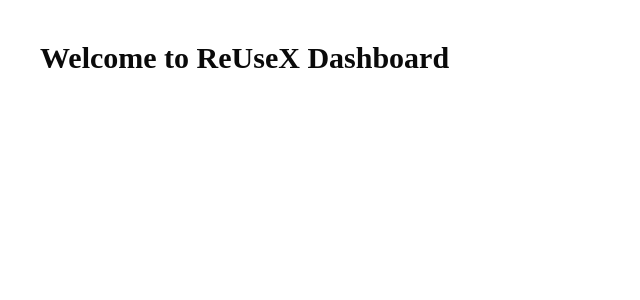
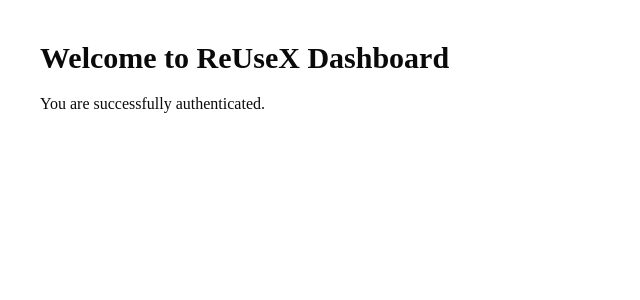
Before and after one commit to Yuvraj-29/ReUseX, a Next.js app in the folder reusex/: page /dashboard in a window 1280 px wide. Shown: the top 300 px of the page, without its empty margins (0-640 px from the left). Built offline with nearby package versions, Linux system fonts and the light colour scheme; no server answers; sample sign-in values are in the browser's storage.

Commit message:
Add application route structure

```diff
--- a/reusex/app/dashboard/page.tsx
+++ b/reusex/app/dashboard/page.tsx
@@ -13,6 +13,10 @@
       <h1 className="text-3xl font-bold">
         Welcome to ReUseX Dashboard
       </h1>
+
+      <p className="mt-4">
+        You are successfully authenticated.
+      </p>
     </main>
   );
 }
--- /dev/null
+++ b/reusex/app/listings/page.tsx
@@ -0,0 +1,3 @@
+export default function Page() {
+  return <h1>Listings</h1>;
+}
--- /dev/null
+++ b/reusex/app/marketplace/page.tsx
@@ -0,0 +1,3 @@
+export default function Page() {
+  return <h1>Marketplace</h1>;
+}
--- /dev/null
+++ b/reusex/app/messages/page.tsx
@@ -0,0 +1,3 @@
+export default function Page() {
+  return <h1>Messages</h1>;
+}
--- /dev/null
+++ b/reusex/app/profile/page.tsx
@@ -0,0 +1,3 @@
+export default function Page() {
+  return <h1>Profile</h1>;
+}
--- /dev/null
+++ b/reusex/app/rentals/page.tsx
@@ -0,0 +1,3 @@
+export default function Page() {
+  return <h1>Rentals</h1>;
+}
```
